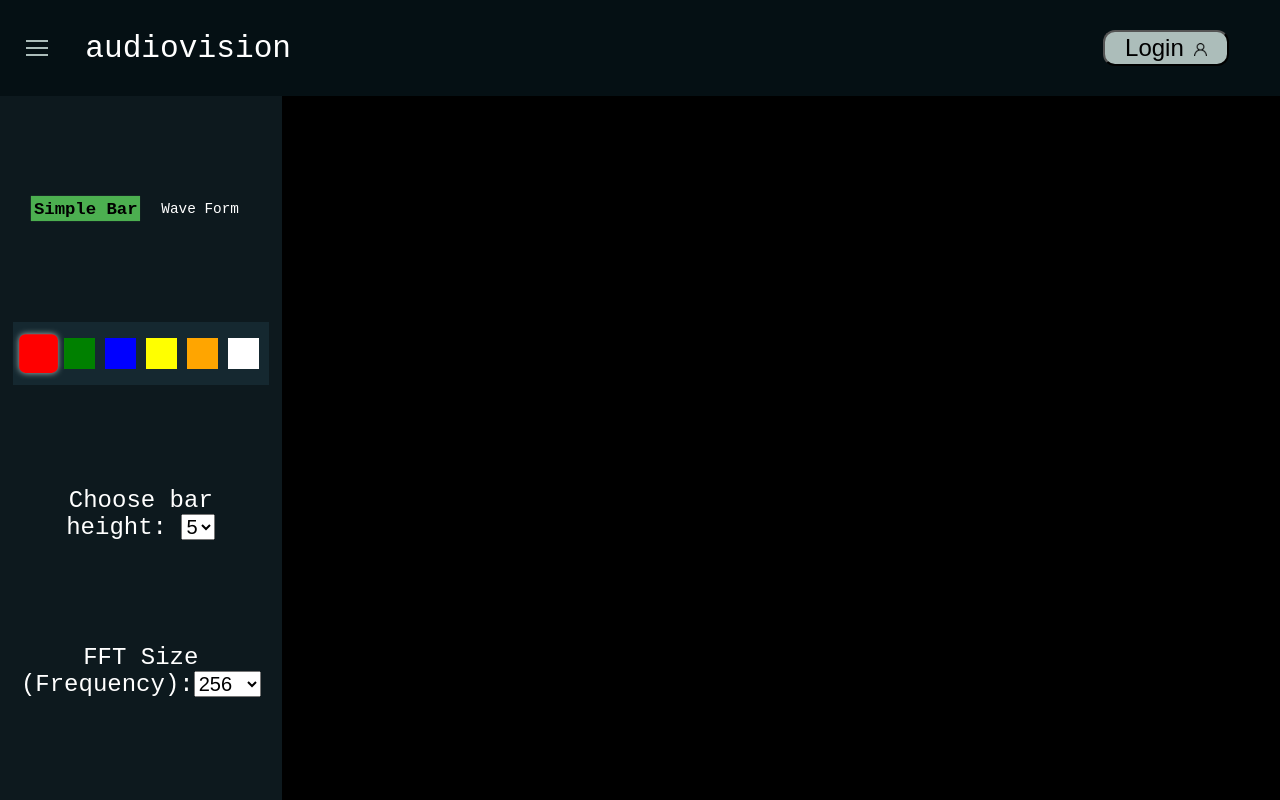
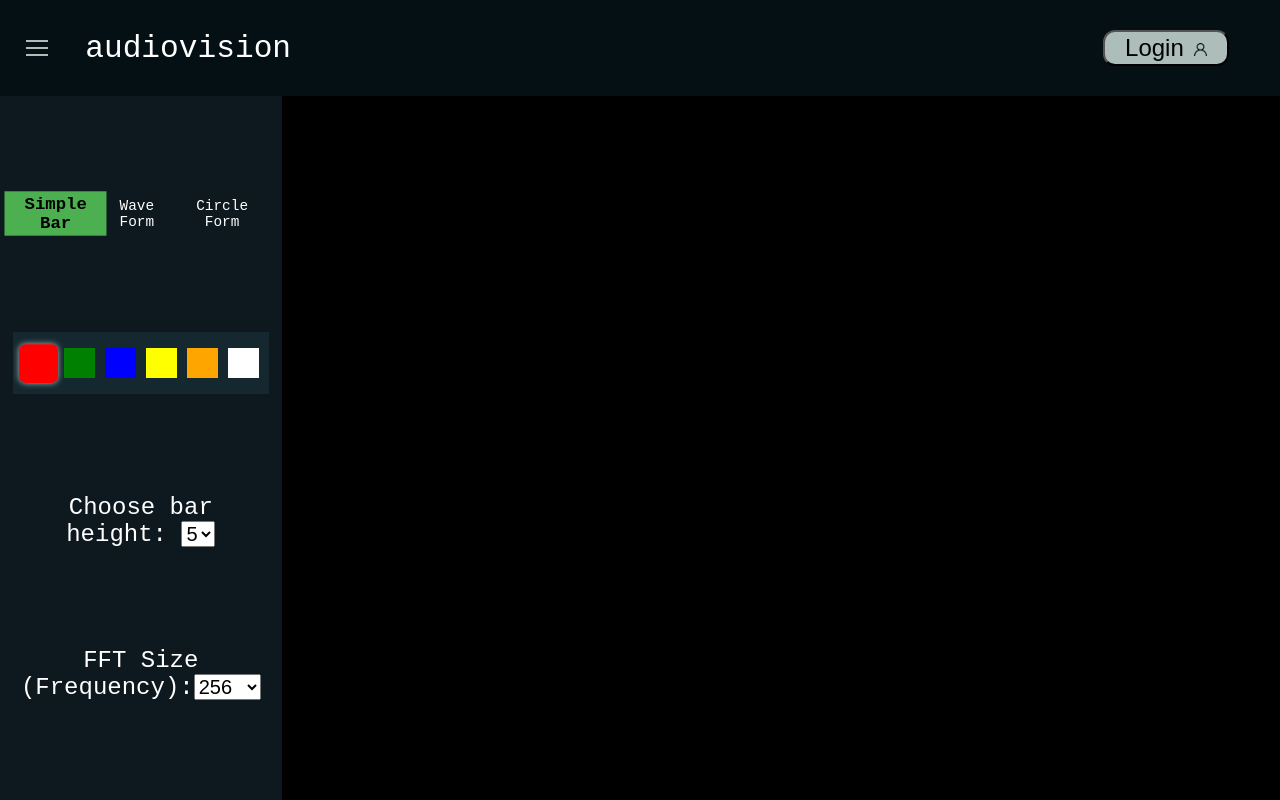
Before and after one commit to poke8014/CS161, a React (Create React App) app in the folder dev/: page /visualization in a window 1280 px wide. Both pictures are taken after a click on the element 36 px from the left and 48 px from the top of the page. Built offline with nearby package versions, Linux system fonts and the light colour scheme; no server answers.

Commit message:
Added more options

```diff
--- a/dev/src/components/SketchMenu/SketchMenu.js
+++ b/dev/src/components/SketchMenu/SketchMenu.js
@@ -32,6 +32,8 @@ export default function SketchMenu(){
                                 onClick={handleSelectFileClick}>Simple Bar</p>
                 <p id="wave" className={`wave-form ${selectedStyle === "wave" ? "selected" : ""}`}
                                 onClick={handleSelectFileClick}>Wave Form</p>
+                <p id="circle" className={`circle-form ${selectedStyle === "circle" ? "selected" : ""}`}
+                                onClick={handleSelectFileClick}>Circle Form</p>
             </div>
             <div id="color" className="color-selection">
                 <div id="red" className={colorSelected === "red" ? "color-selected" : ""}
@@ -54,6 +56,8 @@ export default function SketchMenu(){
                     <option value={3}>3</option>
                     <option value={4}>4</option>
                     <option value={5}>5</option>
+                    <option value={6}>6</option>
+                    <option value={7}>7</option>
                 </select>
             </div>
             <div className="fft">
@@ -65,6 +69,7 @@ export default function SketchMenu(){
                     <option value={256}>256</option>
                     <option value={512}>512</option>
                     <option value={1024}>1024</option>
+                    <option value={2048}>2048</option>
                 </select>
             </div>
         </menu>
```
